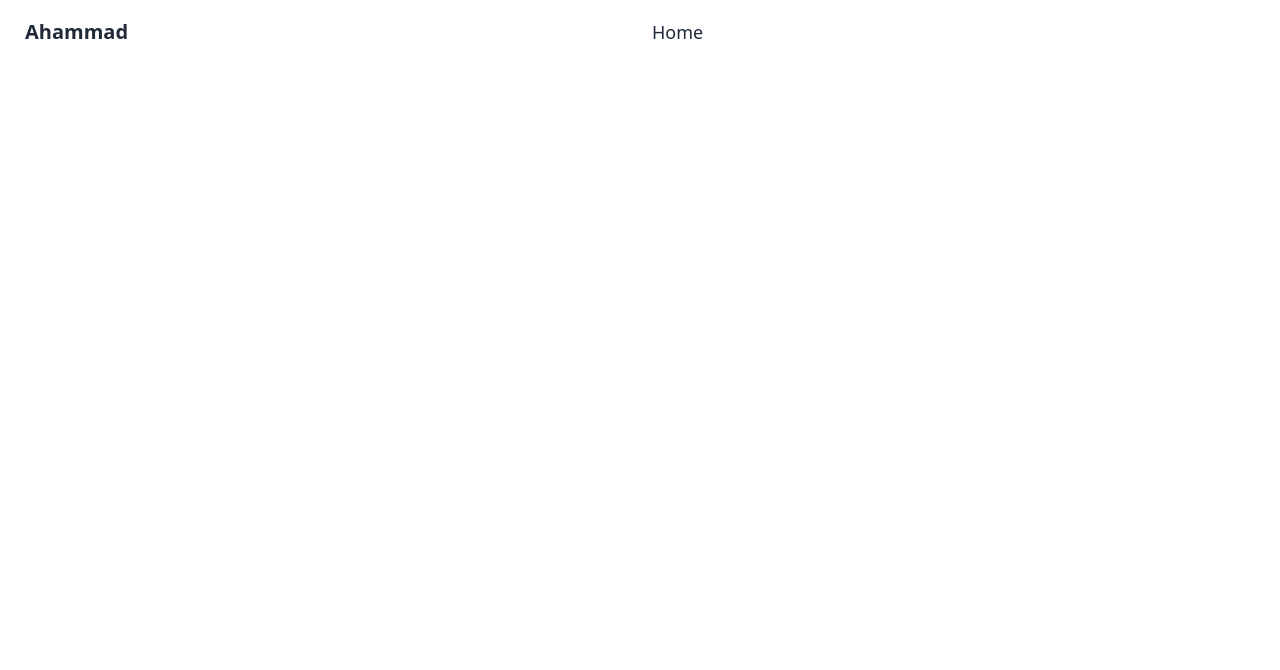
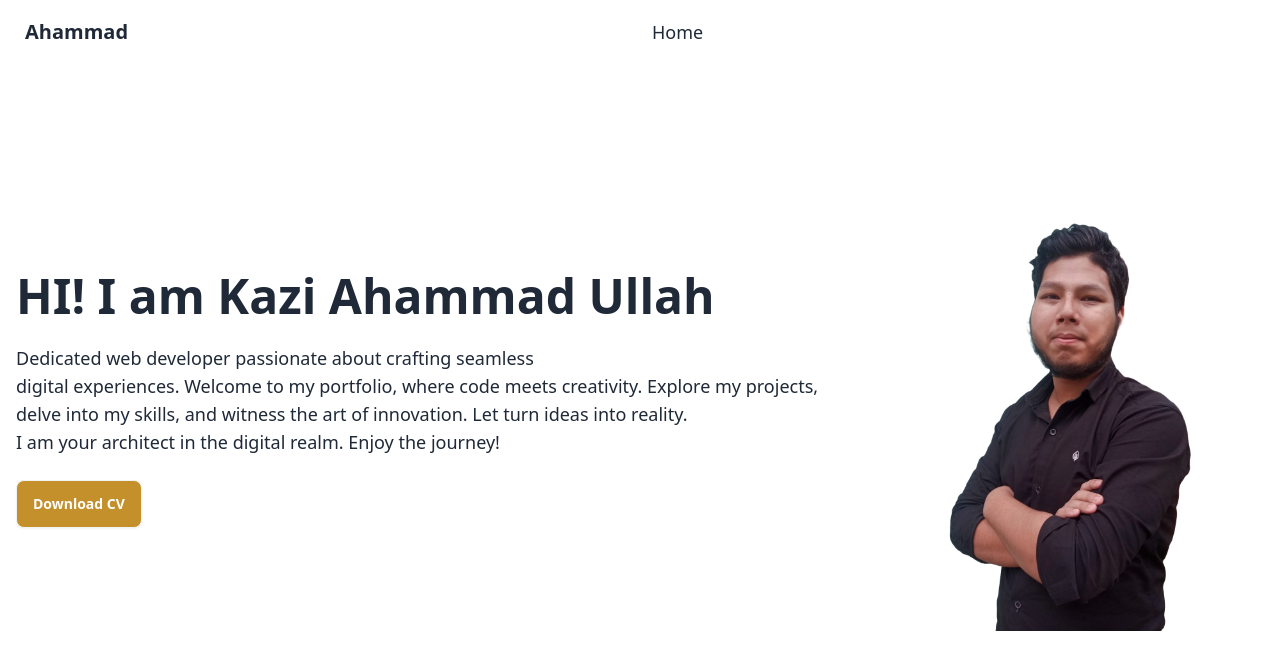
Before and after one commit to Ahammad204/Ahammad_Portfolio, a React (Vite) app: page / in a window 1280 px wide. Shown: the top 670 px of the page. Built offline with nearby package versions, Linux system fonts and the light colour scheme.

Commit message:
Added banner

```diff
--- /dev/null
+++ b/src/Banner/Banner.jsx
@@ -0,0 +1,18 @@
+import myImage from "../assets/WhatsApp Image 2023-12-09 at 19.42.24_36671181.png"
+
+const Banner = () => {
+    return (
+        <div className="hero min-h-screen ">
+            <div className="hero-content flex-col lg:flex-row-reverse">
+                <img src={myImage} className="max-w-sm rounded-lg " />
+                <div>
+                    <h1 className="text-5xl font-bold">HI! I am Kazi Ahammad Ullah </h1>
+                    <p className="py-6 font-medium text-lg">Dedicated web developer passionate about crafting seamless <br /> digital experiences. Welcome to my portfolio, where code meets creativity. Explore my projects,  delve into my skills, and witness the art of innovation. Let turn ideas  into reality. <br /> I am your architect in the digital realm. Enjoy the journey!</p>
+                    <button className="btn bg-[#c3902c] hover:bg-[#c3902c] text-white">Download CV</button>
+                </div>
+            </div>
+        </div>
+    );
+};
+
+export default Banner;
--- a/src/Layout/MainLayout/MainLayout.jsx
+++ b/src/Layout/MainLayout/MainLayout.jsx
@@ -1,3 +1,4 @@
+import Banner from "../../Banner/Banner";
 import Navbar from "../../Navbar/Navbar";
 
 
@@ -5,6 +6,7 @@ const MainLayout = () => {
     return (
         <div>
             <Navbar></Navbar>
+            <Banner></Banner>
         </div>
     );
 };
--- a/src/Navbar/Navbar.jsx
+++ b/src/Navbar/Navbar.jsx
@@ -6,12 +6,12 @@ const Navbar = () => {
 
     const navLink = <>
 
-    <li  className="m-2 md:mr-5 text-lg hover:text-[#f04336] hover:underline"><NavLink to="/">Home</NavLink></li>
+    <li  className="m-2 md:mr-5 text-lg hover:text-[#c3902c] hover:underline"><NavLink to="/">Home</NavLink></li>
 
     </>
 
     return (
-        <div className="navbar bg-base-100">
+        <div className="navbar fixed">
         <div className="navbar-start">
           <div className="dropdown">
             <div tabIndex={0} role="button" className="btn btn-ghost lg:hidden">
```
Also changed, not shown: src/assets/WhatsApp Image 2023-12-09 at 19.42.24_36671181.png (added), src/assets/myImage.jpg (added).
